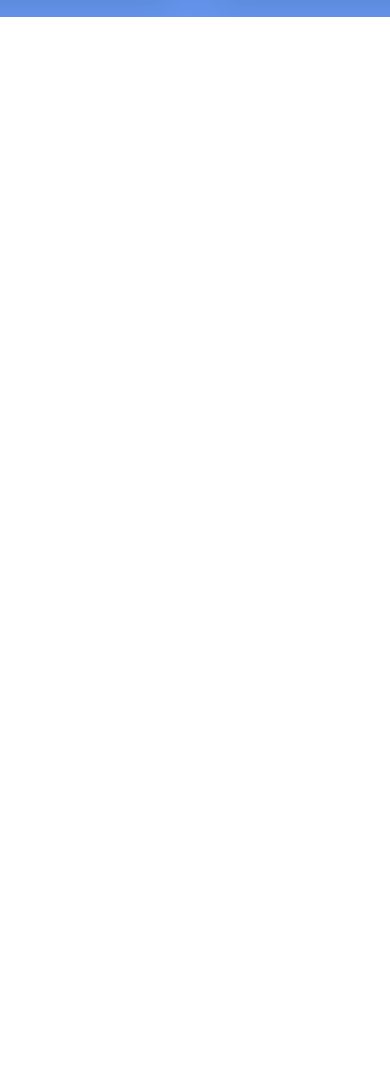
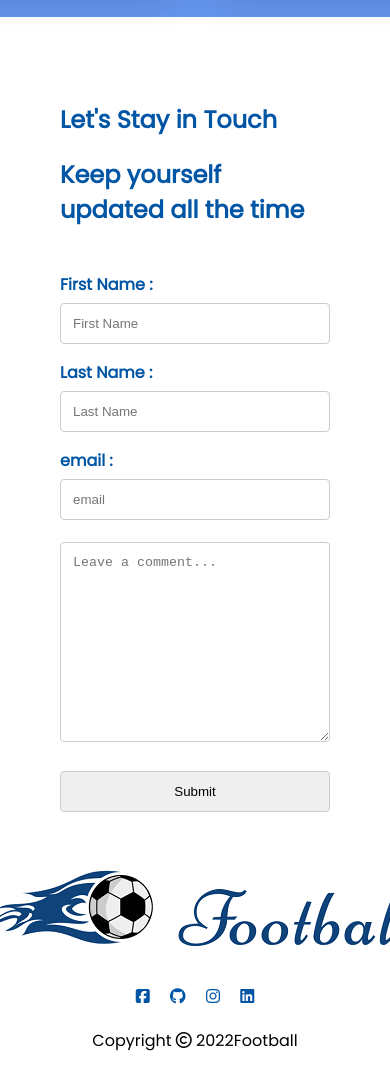
Before and after one commit to Diganta165/responsive-football, a plain HTML site: page index.html in a window 390 px wide. Shown: the part 3684-4753 px from the top of the page. Before the commit the page ends 3701 px from the top, so only its background shows below. Drawn offline with Linux system fonts and the light colour scheme.

Commit message:
All done but responsiveness

```diff
--- a/index.html
+++ b/index.html
@@ -10,11 +10,6 @@
     <link rel="stylesheet" href="/styles/style.css">
 
     <!-- Google font- poppins -->
-
-    <!-- <link rel="preconnect" href="https://fonts.googleapis.com">
-    <link rel="preconnect" href="https://fonts.gstatic.com" crossorigin>
-    <link href="https://fonts.googleapis.com/css2?family=Poppins:wght@700&display=swap" rel="stylesheet"> -->
-
     <link rel="preconnect" href="https://fonts.googleapis.com">
     <link rel="preconnect" href="https://fonts.gstatic.com" crossorigin>
     <link href="https://fonts.googleapis.com/css2?family=Poppins:wght@200;300;400&display=swap" rel="stylesheet">
@@ -144,7 +139,41 @@
                 </div>
             </div>
         </section>
+
+        <section class="contact-section ">
+            <div class="container">
+            <h2>Let's Stay in Touch</h2>
+        <h2>Keep yourself updated all the time</h2></br>
+
+        <form>
+            <label for="fname"><b>First Name :</b></label>
+            <input type="text" id="fname" name="fname" placeholder="First Name"> <br>
+            <label for="lname"><b>Last Name  :</b></label>
+            <input type="text" id="lname" name="lname" placeholder="Last Name"> <br>
+            <label for="email"><b>email      :</b></label>
+            <input type="email" id="email" name="email" placeholder="email"> <br>
+            <textarea id="subject" name="subject" placeholder="Leave a comment..." style="height:200px"></textarea><br>
+            <input type="submit" class="link-button" value="Submit">
+        </form>
+        </div>
+
+
+    </section>
     </main>
+
+    <!-- footer section -->
+    <footer class="footer-section">
+        <div>
+            <img src="/images/Logo.png" alt="">
+        </div>
+        <div class="social-icons">
+            <a target="_blank" href="https://www.facebook.com/frank.underwood.9277583/"><i class="fab fa-facebook-square"></i></a>
+            <a href="https://github.com/Diganta165" target="_blank"><i class="fab fa-github"></i></a>
+            <a href="https://www.instagram.com/shafiur_rahman_diganta/" target="_blank"><i class="fab fa-instagram"></i></a>
+            <a href="https://www.linkedin.com/in/md-shafiur-rahman-diganta-592a96202/" target="_blank"><i class="fab fa-linkedin"></i></a>
+        </div>
+        <p>Copyright <i class="far fa-copyright"></i> 2022Football</p>
+    </footer>
 </body>
 
 </html>
--- a/styles/style.css
+++ b/styles/style.css
@@ -42,6 +42,11 @@ body{
     padding: 10px 24px;
     border-radius: 10px;
 
+}
+
+.top-right-half:hover img{
+    transform: scale(1.2);
+    transition: transform 1.5s ease-in-out;
 }
 
 /* players-section */
@@ -94,6 +99,7 @@ body{
 
 .shopping-section{
     background: cornflowerblue;
+    margin-bottom: 0;
 }
 
 .shopping-section>h1{
@@ -127,3 +133,43 @@ body{
     padding:10px;
     margin: 20px;
 }
+
+/* Contact Section */
+input, textarea {
+    width: 100%;
+    padding: 12px;
+    border: 1px solid #ccc;
+    border-radius: 4px;
+    box-sizing: border-box;
+    margin-top: 6px;
+    margin-bottom: 16px;
+
+  }
+
+  .contact-section {
+    display: flex;
+    justify-content: center;
+    border-radius: 5px;
+    background-color: #FFFFFF;
+
+    padding: 5px 30px;
+    margin-top: 30px;
+    color: #0055A5;
+    font-weight: bolder;
+  }
+
+
+
+  /* Footer section */
+  footer{
+      display: flex;
+      flex-direction: column;
+      align-items: center;
+  }
+
+  .social-icons>a>i{
+      margin: 8px;
+      /* color: black; */
+      color: #0055A5;
+
+  }
```
Also changed, not shown: images/Logo.png (added).
